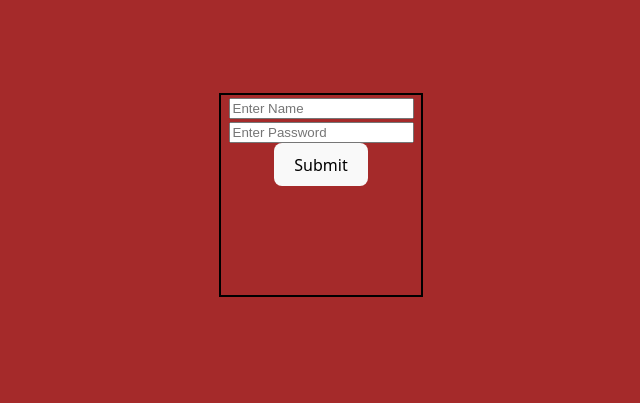
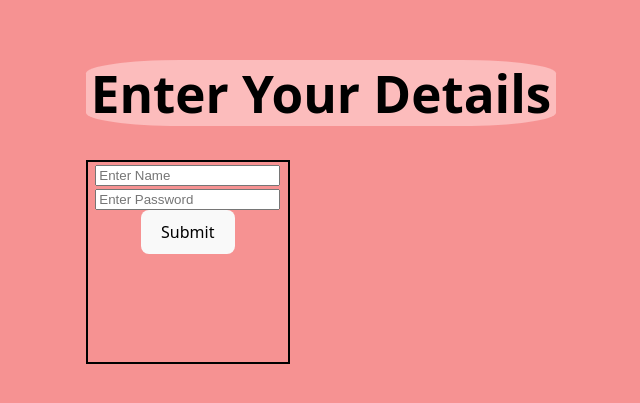
Before and after one commit to ShubhamRaj12345/git-mergetest, a React (Vite) app: page / in a window 1280 px wide. Shown: the part 205-608 px from the top of the page, without its empty margins (319-959 px from the left). Built offline with nearby package versions, Linux system fonts and the light colour scheme.

Commit message:
heading added

```diff
--- a/src/App.jsx
+++ b/src/App.jsx
@@ -1,6 +1,4 @@
 import { useState } from 'react'
-import reactLogo from './assets/react.svg'
-import viteLogo from '/vite.svg'
 import './App.css'
 import './style.css'
 
@@ -9,6 +7,7 @@ function App() {
 
   return (
     <>
+        <h1>Enter Your Details</h1>
        <div className='io'>
 
     <form>
--- a/src/style.css
+++ b/src/style.css
@@ -7,5 +7,13 @@
 }
 
 body{
-    background-color: brown;
+    background-color: rgb(246, 146, 146);
+    margin: auto;
 }
+
+h1{
+    padding: 5px;
+    border-radius: 20%;
+    color: black;
+    background-color: rgb(252, 188, 188);
+}
```
